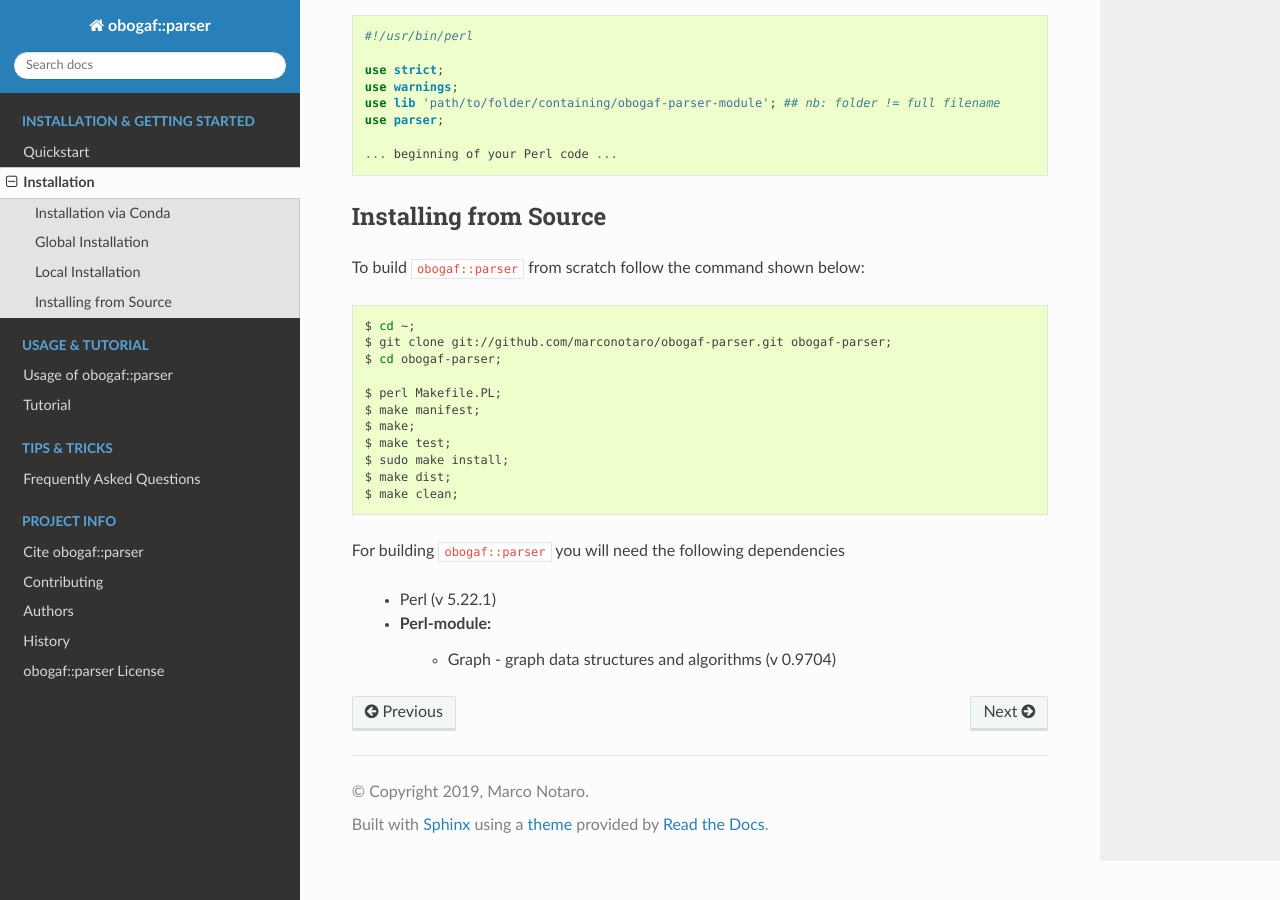
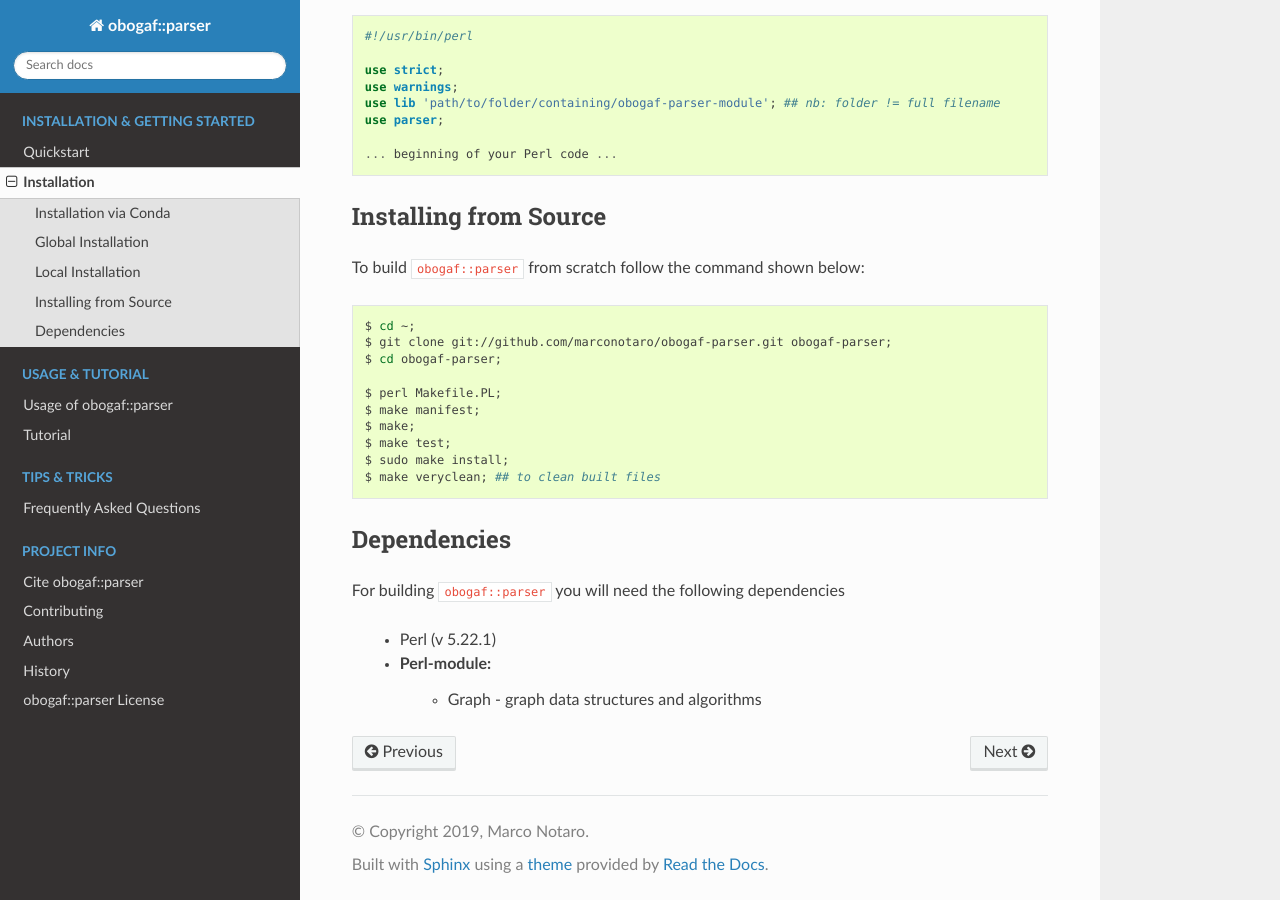
Before and after one commit to marconotaro/obogaf-parser, a Sphinx documentation site: the page built from docs/install.rst, in a window 1280 px wide and 900 px high, scrolled down 1324 px. Built offline with Sphinx 7.4.7 and the Read the Docs theme 2.0.0, drawn with Linux system fonts in a browser that asks for light colours.

Commit message:
misc. changes in docs

```diff
--- a/docs/install.rst
+++ b/docs/install.rst
@@ -85,11 +85,13 @@ To build ``obogaf::parser`` from scratch follow the command shown below:
   $ make;
   $ make test;
   $ sudo make install;
-  $ make dist;
-  $ make clean;
+  $ make veryclean; ## to clean built files
+
+Dependencies
+==============
 
 For building ``obogaf::parser`` you will need the following dependencies
 
  - Perl (v 5.22.1)
  - Perl-module:
-    - Graph - graph data structures and algorithms (v 0.9704)
+    - Graph - graph data structures and algorithms
--- a/docs/tutorial.rst
+++ b/docs/tutorial.rst
@@ -3,11 +3,11 @@
 Tutorial
 ========
 
-Here we show a step-by-step application of ``obogaf::parser`` by using the Gene Ontology (``GO``) and the Human Phenotype Ontology (``HPO``) and their respective annotation file. The snippets of Perl code shown in the examples below are glued together respectively in the script ``GOscript.pl`` and ``HPOscript.pl`` stored in ``script`` folder of this repository.
+Here we show a step-by-step application of ``obogaf::parser`` by using the Gene Ontology (``GO``) and the Human Phenotype Ontology (``HPO``) and their respective annotation file. The snippets of Perl code shown in the examples below are glued together respectively in the script ``GOscript.pl`` and ``HPOscript.pl`` stored in ``script`` folder of the github repository (`link <https://github.com/marconotaro/obogaf-parser/tree/master/script/>`__.).
 
 ----
 
-The experiments run on this tutorial were executed by using the ``obogaf::parser`` version ``1.001``, the Perl version ``5.22.1`` and on a machine having Ubuntu 16.04 as operative system.
+The experiments run on this tutorial were executed by using the ``obogaf::parser`` version ``1.002``, the Perl version ``5.22.1`` and on a machine having Ubuntu 16.04 as operative system.
 
 ----
 
@@ -18,7 +18,7 @@ For all the examples shown in this tutorial, we store I/O files in the directory
 
 .. code-block:: bash
 
-   $ mkdir -p example/data  ## create a directory if it does not already exist
+   $ cd ~ && mkdir -p example/data  ## create a directory if it does not already exist
 
 Parse the GO obo file
 ~~~~~~~~~~~~~~~~~~~~~
```
